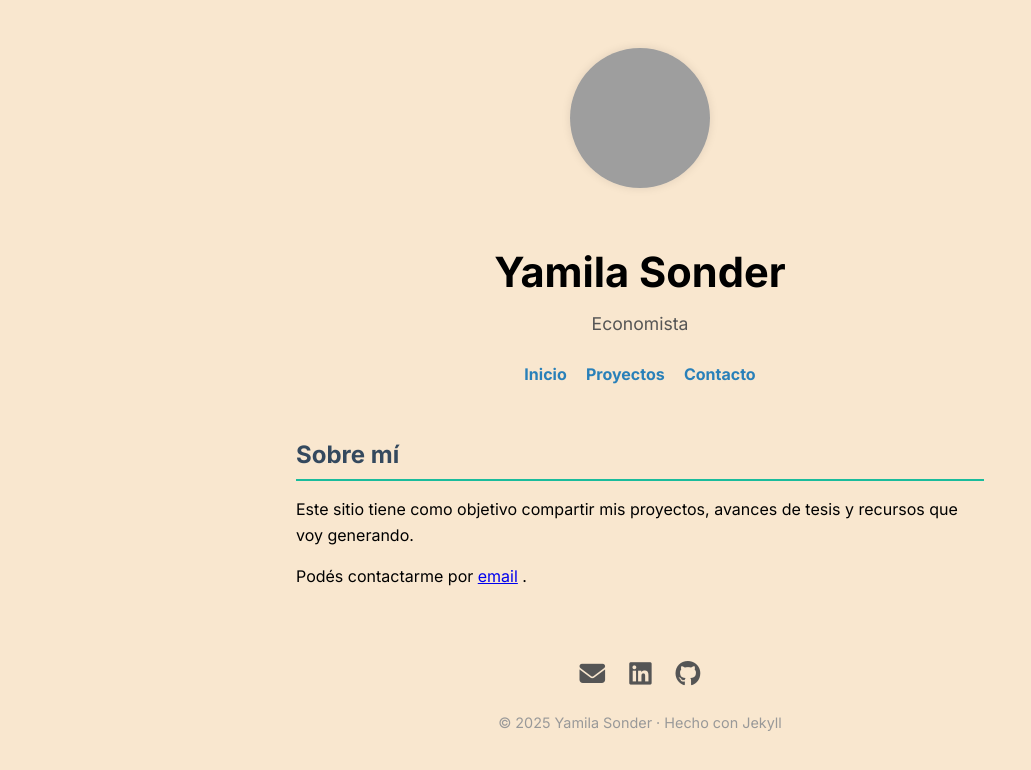
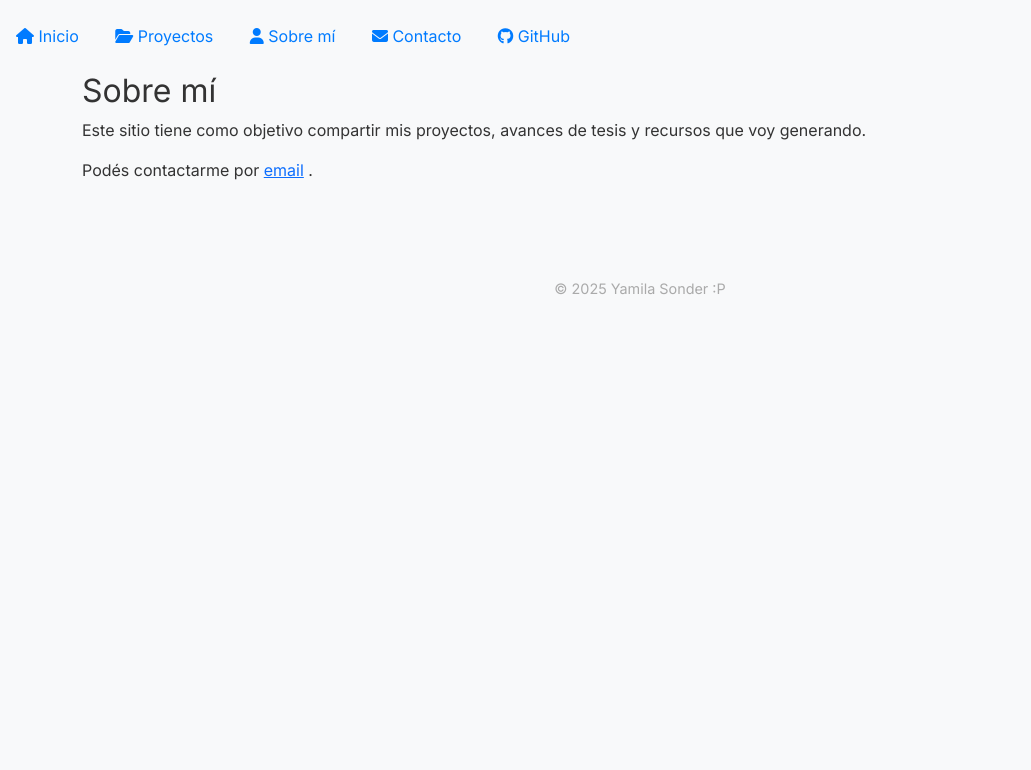
Before and after one commit to ysonder/ysonder.github.io, a Jekyll site: the page built from about.md, in a window 1280 px wide. Shown: the top 770 px of the page, without its empty margins (0-1031 px from the left). Built offline with Jekyll 4.4.1, drawn with Linux system fonts in a browser that asks for light colours; nearby versions of some CDN libraries; grey boxes are pictures that could not be loaded.

Commit message:
Update default.html

```diff
--- a/_layouts/default.html
+++ b/_layouts/default.html
@@ -3,130 +3,68 @@
 <head>
   <meta charset="UTF-8" />
   <meta name="viewport" content="width=device-width, initial-scale=1" />
-  <title>{{ page.title }} | {{ site.title }}</title>
+  <title>{{ page.title }} – Yamila Sonder</title>
+
+  <!-- Bootstrap CSS -->
+  <link href="https://cdn.jsdelivr.net/npm/bootstrap@5.3.3/dist/css/bootstrap.min.css" rel="stylesheet" />
 
   <!-- Google Fonts -->
   <link href="https://fonts.googleapis.com/css2?family=Inter:wght@400;700&display=swap" rel="stylesheet" />
 
-  <!-- FontAwesome -->
-  <script src="https://kit.fontawesome.com/a2e0b97f0e.js" crossorigin="anonymous"></script>
+  <!-- Font Awesome -->
+  <script src="https://kit.fontawesome.com/0c24d5fdd5.js" crossorigin="anonymous"></script>
 
   <style>
     body {
       font-family: 'Inter', sans-serif;
-      background-color: #F9E7CF;
-      color: #000000;
-      max-width: 720px;
-      margin: 2rem auto;
-      padding: 1rem;
-      line-height: 1.6;
+      background-color: #f8f9fa;
+      color: #333;
     }
-
-    header {
+    .profile-img {
+      width: 180px;
+      height: 180px;
+      object-fit: cover;
+      border-radius: 50%;
+      border: 4px solid white;
+      box-shadow: 0 0 10px rgba(0,0,0,0.1);
+      margin-top: 2rem;
+    }
+    h1 {
+      font-weight: 700;
+      font-size: 2.5rem;
+    }
+    .lead {
+      font-size: 1.25rem;
+      color: #666;
+    }
+    nav a {
+      color: #007bff;
+      text-decoration: none;
+      margin: 0 1rem;
+    }
+    nav a:hover {
+      text-decoration: underline;
+    }
+    footer {
+      margin-top: 4rem;
+      padding: 2rem 0;
       text-align: center;
-      margin-bottom: 3rem;
-    }
-
-    header img {
-      width: 140px;
-      height: 140px;
-      border-radius: 50%;
-      object-fit: cover;
-      box-shadow: 0 0 10px rgba(0,0,0,0.1);
-      margin-bottom: 1rem;
-    }
-
-    header h1 {
-      font-weight: 700;
-      font-size: 2.6rem;
-      margin-bottom: 0.25rem;
-    }
-
-    header p {
-      font-size: 1.1rem;
-      color: #555;
-      margin-top: 0;
-    }
-
-    nav {
-      display: flex;
-      justify-content: center;
-      gap: 1.2rem;
-      margin-top: 1.5rem;
-      margin-bottom: 3rem;
-    }
-
-    nav a {
-      text-decoration: none;
-      color: #2980b9;
-      font-weight: 600;
-      transition: color 0.3s ease;
-    }
-
-    nav a:hover {
-      color: #1abc9c;
-    }
-
-    main {
-      padding: 0 1rem;
-    }
-
-    h2 {
-      font-weight: 700;
-      color: #34495e;
-      margin-bottom: 0.75rem;
-      border-bottom: 2px solid #1abc9c;
-      padding-bottom: 0.3rem;
-    }
-
-    footer {
-      text-align: center;
-      margin-top: 4rem;
-      color: #999;
       font-size: 0.9rem;
-    }
-
-    .social-icons {
-      margin: 1rem 0;
-      display: flex;
-      justify-content: center;
-      gap: 1.5rem;
-    }
-
-    .social-icons a {
-      color: #555;
-      font-size: 1.6rem;
-      transition: color 0.3s ease;
-    }
-
-    .social-icons a:hover {
-      color: #1abc9c;
+      color: #aaa;
     }
   </style>
 </head>
 <body>
-  <header>
-    <img src="perfil.jpg" alt="Yamila Sonder" />
-    <h1>{{ site.title }}</h1>
-    <p>Economista</p>
-    <nav>
-      <a href="{{ '/' | relative_url }}">Inicio</a>
-      <a href="{{ '/projects' | relative_url }}">Proyectos</a>
-      <a href="{{ '/contact' | relative_url }}">Contacto</a>
-    </nav>
-  </header>
 
-  <main>
+  {% include navbar.html %}
+
+  <main class="container mt-4">
     {{ content }}
   </main>
 
   <footer>
-    <div class="social-icons">
-      <a href="mailto:yamisonder@gmail.com" title="Email"><i class="fas fa-envelope"></i></a>
-      <a href="https://www.linkedin.com/in/yamila-sonder" target="_blank" title="LinkedIn"><i class="fab fa-linkedin"></i></a>
-      <a href="https://github.com/ysonder" target="_blank" title="GitHub"><i class="fab fa-github"></i></a>
-    </div>
-    <p>© {{ site.time | date: '%Y' }} {{ site.title }} · Hecho con Jekyll</p>
+    © 2025 Yamila Sonder :P
   </footer>
+
 </body>
 </html>
```
